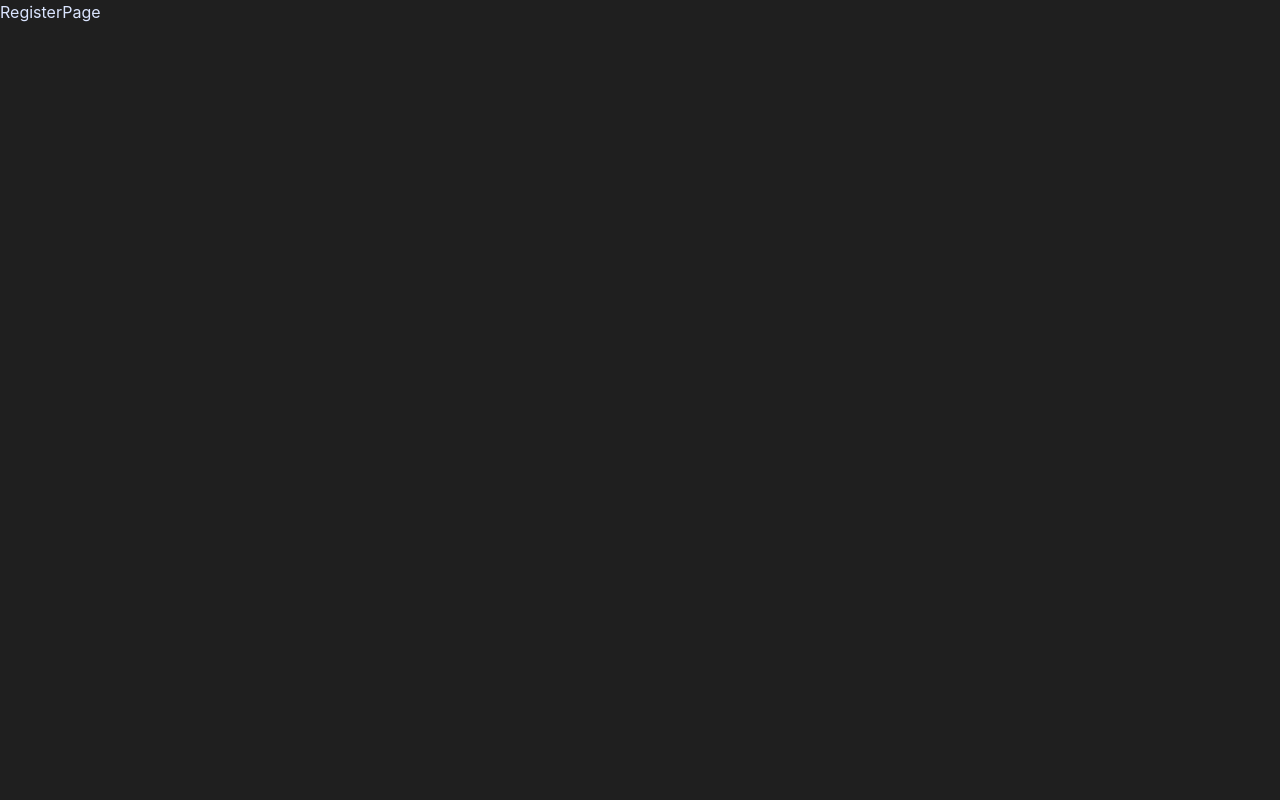
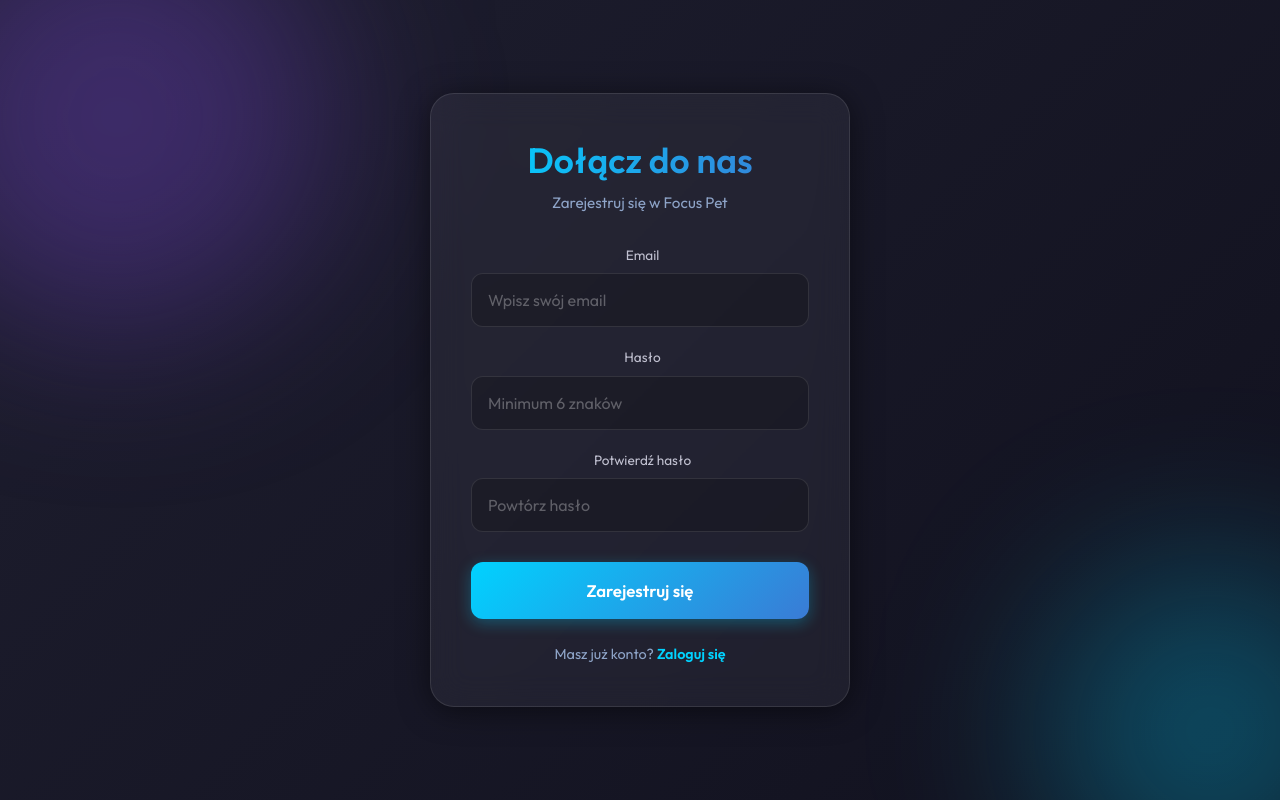
Before and after one commit to kasiatokarczuk/focus-pet-app, a React (Create React App) app in the folder focus-pet-app/: page /register in a window 1280 px wide. Built offline with nearby package versions, Linux system fonts and the light colour scheme; no server answers.

Commit message:
feat: podpięto mechanizm autoryzacji do formularzy

```diff
--- /dev/null
+++ b/focus-pet-app/src/pages/AuthPages.css
@@ -0,0 +1,198 @@
+@import url('https://fonts.googleapis.com/css2?family=Outfit:wght@300;400;600&display=swap');
+
+/* AuthPages.css */
+.auth-container {
+  min-height: 100vh;
+  display: flex;
+  align-items: center;
+  justify-content: center;
+  background: linear-gradient(135deg, #1e1e2f 0%, #11111e 100%);
+  position: relative;
+  overflow: hidden;
+  font-family: 'Outfit', sans-serif;
+}
+
+/* Dynamic background blobs */
+.auth-container::before,
+.auth-container::after {
+  content: '';
+  position: absolute;
+  border-radius: 50%;
+  filter: blur(80px);
+  z-index: 0;
+  animation: float 10s infinite ease-in-out alternate;
+}
+
+.auth-container::before {
+  width: 400px;
+  height: 400px;
+  background: rgba(111, 66, 193, 0.4);
+  top: -100px;
+  left: -100px;
+}
+
+.auth-container::after {
+  width: 300px;
+  height: 300px;
+  background: rgba(0, 210, 255, 0.3);
+  bottom: -50px;
+  right: -50px;
+  animation-delay: -5s;
+}
+
+@keyframes float {
+  0% { transform: translate(0, 0) scale(1); }
+  100% { transform: translate(30px, 30px) scale(1.1); }
+}
+
+.glass-effect {
+  background: rgba(255, 255, 255, 0.05);
+  backdrop-filter: blur(16px);
+  -webkit-backdrop-filter: blur(16px);
+  border: 1px solid rgba(255, 255, 255, 0.1);
+  box-shadow: 0 4px 30px rgba(0, 0, 0, 0.5);
+}
+
+.auth-card {
+  width: 100%;
+  max-width: 420px;
+  padding: 40px;
+  border-radius: 24px;
+  z-index: 1;
+  color: #fff;
+  transition: transform 0.3s ease;
+}
+
+.auth-card:hover {
+  transform: translateY(-5px);
+}
+
+.auth-title {
+  margin: 0;
+  font-size: 2.2rem;
+  font-weight: 600;
+  text-align: center;
+  background: linear-gradient(to right, #00d2ff, #3a7bd5);
+  -webkit-background-clip: text;
+  -webkit-text-fill-color: transparent;
+}
+
+.auth-subtitle {
+  text-align: center;
+  margin-top: 5px;
+  margin-bottom: 30px;
+  color: #a0a0b0;
+  font-size: 0.95rem;
+}
+
+.auth-error {
+  background: rgba(255, 75, 75, 0.1);
+  border: 1px solid rgba(255, 75, 75, 0.3);
+  color: #ff4b4b;
+  padding: 12px;
+  border-radius: 12px;
+  margin-bottom: 20px;
+  text-align: center;
+  font-size: 0.9rem;
+}
+
+.auth-form {
+  display: flex;
+  flex-direction: column;
+  gap: 20px;
+}
+
+.form-group {
+  display: flex;
+  flex-direction: column;
+  gap: 8px;
+}
+
+.form-group label {
+  font-size: 0.85rem;
+  color: #c0c0d0;
+  padding-left: 5px;
+}
+
+.form-group input {
+  padding: 14px 16px;
+  border-radius: 12px;
+  border: 1px solid rgba(255, 255, 255, 0.1);
+  background: rgba(0, 0, 0, 0.2);
+  color: #fff;
+  font-size: 1rem;
+  font-family: inherit;
+  transition: all 0.3s ease;
+}
+
+.form-group input:focus {
+  outline: none;
+  border-color: #00d2ff;
+  background: rgba(0, 0, 0, 0.4);
+  box-shadow: 0 0 15px rgba(0, 210, 255, 0.2);
+}
+
+.form-group input::placeholder {
+  color: rgba(255, 255, 255, 0.3);
+}
+
+.auth-button {
+  margin-top: 10px;
+  padding: 16px;
+  border-radius: 12px;
+  border: none;
+  background: linear-gradient(135deg, #00d2ff 0%, #3a7bd5 100%);
+  color: #fff;
+  font-size: 1.05rem;
+  font-weight: 600;
+  cursor: pointer;
+  transition: all 0.3s ease;
+  box-shadow: 0 4px 15px rgba(0, 210, 255, 0.3);
+  font-family: inherit;
+}
+
+.auth-button:hover:not(:disabled) {
+  transform: translateY(-2px);
+  box-shadow: 0 6px 20px rgba(0, 210, 255, 0.4);
+}
+
+.auth-button:active:not(:disabled) {
+  transform: translateY(1px);
+}
+
+.auth-button:disabled {
+  opacity: 0.7;
+  cursor: not-allowed;
+}
+
+.auth-links {
+  margin-top: 25px;
+  text-align: center;
+  font-size: 0.9rem;
+  color: #a0a0b0;
+}
+
+.auth-links a {
+  color: #00d2ff;
+  text-decoration: none;
+  font-weight: 600;
+  transition: color 0.3s;
+}
+
+.auth-links a:hover {
+  color: #fff;
+}
+
+.loading-spinner {
+  width: 40px;
+  height: 40px;
+  border: 4px solid rgba(255, 255, 255, 0.1);
+  border-radius: 50%;
+  border-top-color: #00d2ff;
+  animation: spin 1s ease-in-out infinite;
+  margin: 0 auto;
+}
+
+@keyframes spin {
+  to { transform: rotate(360deg); }
+}
--- a/focus-pet-app/src/pages/LoginPage.jsx
+++ b/focus-pet-app/src/pages/LoginPage.jsx
@@ -1,7 +1,74 @@
-import React from 'react';
+import React, { useState } from 'react';
+import { useNavigate, Link } from 'react-router-dom';
+import { useAuth } from '../context/AuthContext';
+import './AuthPages.css';
 
 const LoginPage = () => {
-  return <div>LoginPage</div>;
+  const [email, setEmail] = useState('');
+  const [password, setPassword] = useState('');
+  const [error, setError] = useState('');
+  const [loading, setLoading] = useState(false);
+
+  const { login } = useAuth();
+  const navigate = useNavigate();
+
+  const handleSubmit = async (e) => {
+    e.preventDefault();
+    setError('');
+
+    try {
+      setLoading(true);
+      await login(email, password);
+      navigate('/home');
+    } catch (err) {
+      setError('Nie udało się zalogować. Sprawdź e-mail i hasło.');
+      console.error(err);
+    } finally {
+      setLoading(false);
+    }
+  };
+
+  return (
+    <div className="auth-container">
+      <div className="auth-card glass-effect">
+        <h2 className="auth-title">Witaj ponownie</h2>
+        <p className="auth-subtitle">Zaloguj się do Focus Pet</p>
+
+        {error && <div className="auth-error">{error}</div>}
+
+        <form onSubmit={handleSubmit} className="auth-form">
+          <div className="form-group">
+            <label>Email</label>
+            <input
+              type="email"
+              required
+              value={email}
+              onChange={(e) => setEmail(e.target.value)}
+              placeholder="Wpisz swój email"
+            />
+          </div>
+          <div className="form-group">
+            <label>Hasło</label>
+            <input
+              type="password"
+              required
+              value={password}
+              onChange={(e) => setPassword(e.target.value)}
+              placeholder="Wpisz hasło"
+            />
+          </div>
+
+          <button disabled={loading} type="submit" className="auth-button">
+            {loading ? 'Logowanie...' : 'Zaloguj się'}
+          </button>
+        </form>
+
+        <div className="auth-links">
+          <p>Nie masz konta? <Link to="/register">Zarejestruj się</Link></p>
+        </div>
+      </div>
+    </div>
+  );
 };
 
 export default LoginPage;
--- a/focus-pet-app/src/pages/LogoutPage.jsx
+++ b/focus-pet-app/src/pages/LogoutPage.jsx
@@ -1,7 +1,36 @@
-import React from 'react';
+import React, { useEffect } from 'react';
+import { useNavigate } from 'react-router-dom';
+import { useAuth } from '../context/AuthContext';
+import './AuthPages.css';
 
 const LogoutPage = () => {
-  return <div>LogoutPage</div>;
+  const { logout } = useAuth();
+  const navigate = useNavigate();
+
+  useEffect(() => {
+    const handleLogout = async () => {
+      try {
+        await logout();
+        navigate('/login', { replace: true });
+      } catch (error) {
+        console.error("Failed to log out", error);
+        // Nawet jeśli wylogowanie z bazy wyrzuci błąd, bezpiecznie przekierowujemy:
+        navigate('/login', { replace: true });
+      }
+    };
+
+    handleLogout();
+  }, [logout, navigate]);
+
+  return (
+    <div className="auth-container">
+      <div className="auth-card glass-effect" style={{ textAlign: 'center' }}>
+        <h2 className="auth-title">Do zobaczenia!</h2>
+        <p className="auth-subtitle" style={{ margin: '30px 0' }}>Trwa wylogowywanie z Twojego konta...</p>
+        <div className="loading-spinner"></div>
+      </div>
+    </div>
+  );
 };
 
 export default LogoutPage;
--- a/focus-pet-app/src/pages/RegisterPage.jsx
+++ b/focus-pet-app/src/pages/RegisterPage.jsx
@@ -1,7 +1,90 @@
-import React from 'react';
+import React, { useState } from 'react';
+import { useNavigate, Link } from 'react-router-dom';
+import { useAuth } from '../context/AuthContext';
+import './AuthPages.css';
 
 const RegisterPage = () => {
-  return <div>RegisterPage</div>;
+  const [email, setEmail] = useState('');
+  const [password, setPassword] = useState('');
+  const [passwordConfirm, setPasswordConfirm] = useState('');
+  const [error, setError] = useState('');
+  const [loading, setLoading] = useState(false);
+
+  const { register } = useAuth();
+  const navigate = useNavigate();
+
+  const handleSubmit = async (e) => {
+    e.preventDefault();
+
+    if (password !== passwordConfirm) {
+      return setError('Hasła nie są identyczne.');
+    }
+
+    try {
+      setError('');
+      setLoading(true);
+      await register(email, password);
+      // Po pomyślnej rejestracji przekierowujemy na stronę główną (lub onboarding)
+      navigate('/home');
+    } catch (err) {
+      setError('Nie udało się utworzyć konta. Spróbuj innego adresu email.');
+      console.error(err);
+    } finally {
+      setLoading(false);
+    }
+  };
+
+  return (
+    <div className="auth-container">
+      <div className="auth-card glass-effect">
+        <h2 className="auth-title">Dołącz do nas</h2>
+        <p className="auth-subtitle">Zarejestruj się w Focus Pet</p>
+
+        {error && <div className="auth-error">{error}</div>}
+
+        <form onSubmit={handleSubmit} className="auth-form">
+          <div className="form-group">
+            <label>Email</label>
+            <input
+              type="email"
+              required
+              value={email}
+              onChange={(e) => setEmail(e.target.value)}
+              placeholder="Wpisz swój email"
+            />
+          </div>
+          <div className="form-group">
+            <label>Hasło</label>
+            <input
+              type="password"
+              required
+              value={password}
+              onChange={(e) => setPassword(e.target.value)}
+              placeholder="Minimum 6 znaków"
+            />
+          </div>
+          <div className="form-group">
+            <label>Potwierdź hasło</label>
+            <input
+              type="password"
+              required
+              value={passwordConfirm}
+              onChange={(e) => setPasswordConfirm(e.target.value)}
+              placeholder="Powtórz hasło"
+            />
+          </div>
+
+          <button disabled={loading} type="submit" className="auth-button">
+            {loading ? 'Rejestracja...' : 'Zarejestruj się'}
+          </button>
+        </form>
+
+        <div className="auth-links">
+          <p>Masz już konto? <Link to="/login">Zaloguj się</Link></p>
+        </div>
+      </div>
+    </div>
+  );
 };
 
 export default RegisterPage;
```
